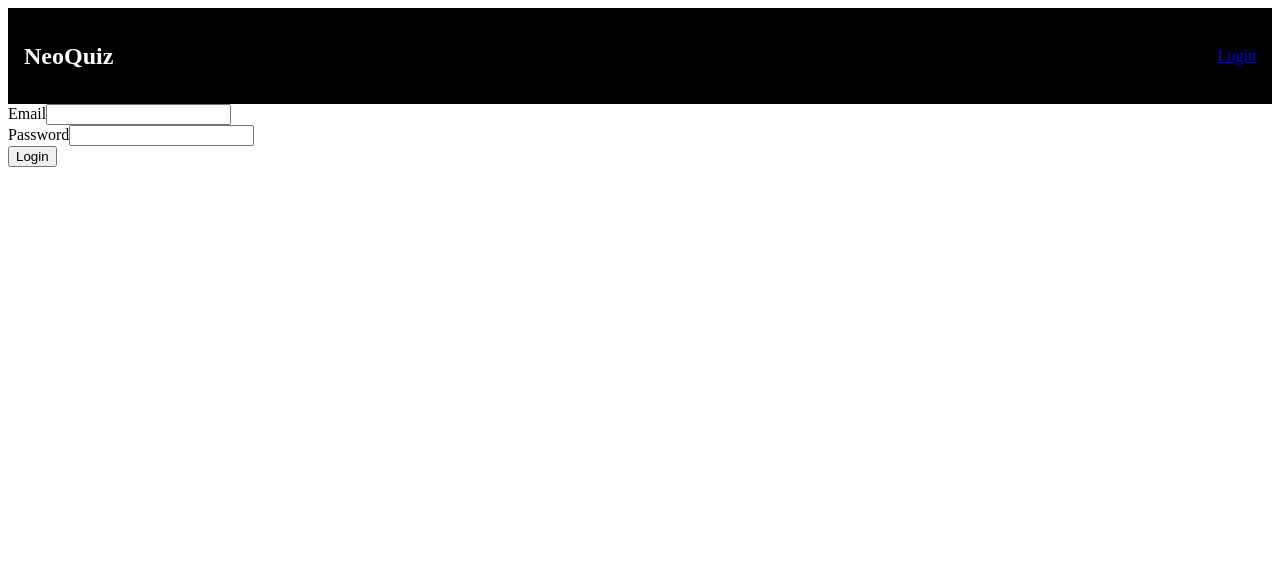
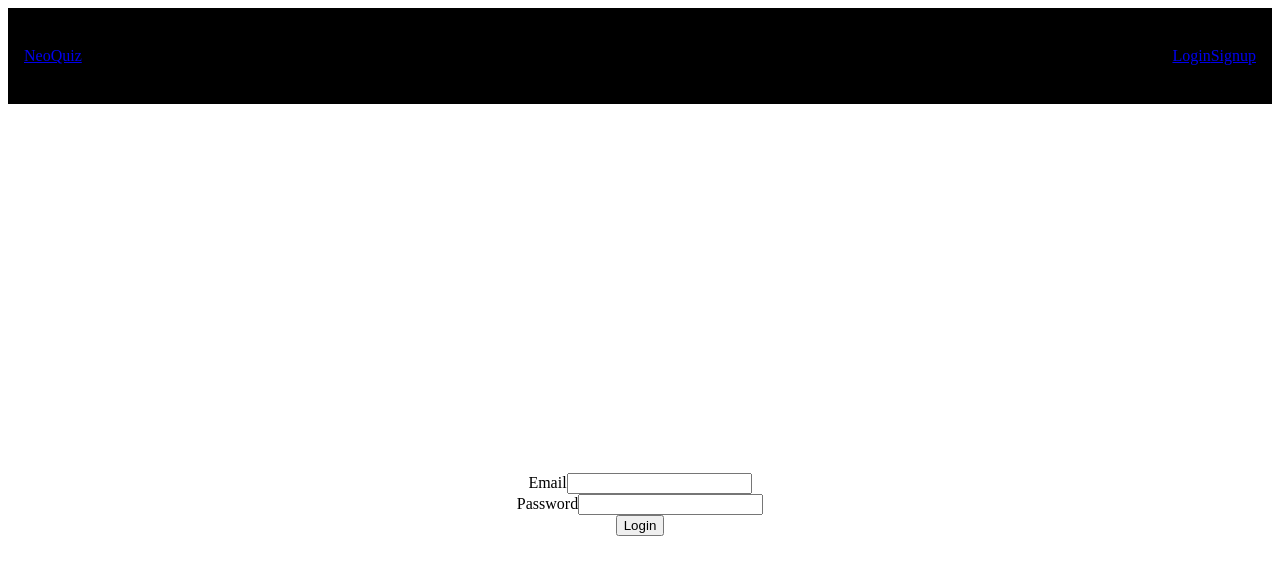
Before and after one commit to yogesh1006/quiz-appts-client, a React (Create React App) app: page /login in a window 1280 px wide. Shown: the top 574 px of the page. Built offline with nearby package versions, Linux system fonts and the light colour scheme.

Commit message:
add: styles

```diff
--- a/package.json
+++ b/package.json
@@ -14,6 +14,7 @@
     "axios": "^0.21.1",
     "react": "^17.0.2",
     "react-dom": "^17.0.2",
+    "react-hot-toast": "^2.0.0",
     "react-router-dom": "^5.2.0",
     "react-scripts": "4.0.3",
     "typescript": "^4.3.2",
--- a/src/App.tsx
+++ b/src/App.tsx
@@ -5,10 +5,12 @@ import { Route, Switch } from "react-router-dom";
 import Header from "./components/Header/Header";
 import Login from "./components/Login/Login";
 import Signup from "./components/Signup/Signup";
+import {Toaster} from "react-hot-toast"
 
 function App() {
   return (
     <div className="App">
+      <Toaster/>
       <Header />
       <Switch>
         <Route exact path="/" component={Home}></Route>
--- a/src/components/Header/Header.tsx
+++ b/src/components/Header/Header.tsx
@@ -1,14 +1,24 @@
-import React from 'react'
-import { Link } from 'react-router-dom'
-import "./header.css"
+import React from "react";
+import { Link } from "react-router-dom";
+import { useAuth } from "../../contexts/Auth/authContext";
+import "./header.css";
 
-const Header:React.FC = () => {
-    return (
-        <div className="header">
-            <h2>NeoQuiz</h2>
-            <Link to="/login">Login</Link>
+const Header: React.FC = () => {
+  const { auth } = useAuth();
+
+  return (
+    <div className="header">
+      <Link to="/">NeoQuiz</Link>
+      {auth?.token ? (
+        <Link to="/login">Scoreboard</Link>
+      ) : (
+        <div>
+          <Link to="/login">Login</Link>
+          <Link to="/register">Signup</Link>
         </div>
-    )
-}
+      )}
+    </div>
+  );
+};
 
-export default Header
+export default Header;
--- a/src/components/Login/Login.tsx
+++ b/src/components/Login/Login.tsx
@@ -1,37 +1,57 @@
 import axios from "axios";
 import React, { useState } from "react";
+import toast from "react-hot-toast";
+import { useHistory } from "react-router";
 // import {API} from "../../../backend"
-import {useAuth} from "../../contexts/Auth/authContext"
+import { useAuth } from "../../contexts/Auth/authContext";
+import "./login.css"
 
 const Login: React.FC = () => {
   const [email, setEmail] = useState<string>("");
-  const [password,setPassword] = useState<string>("")
-   const {setAuth} = useAuth();
+  const [password, setPassword] = useState<string>("");
+  const { setAuth } = useAuth();
+  const history = useHistory();
 
-  const loginHandler=async () => {
-       try {
-           const res = await axios.post("http://localhost:8080/login",{email,password})
-           console.log(res);
-        setAuth(res.data.data)
-       } catch (error) {
-           console.log(error);
-
-       }
-  }
+  const loginHandler = async (e: { preventDefault: () => void; }) => {
+    e.preventDefault();
+    try {
+      const res = await axios.post("http://localhost:8080/login", {
+        email,
+        password,
+      });
+      console.log(res);
+      setAuth(res.data.data);
+      localStorage.setItem("auth",JSON.stringify(res.data.data.token))
+      history.push("/");
+      toast.success(res.data.message)
+    } catch (error) {
+      console.log(error);
+    }
+  };
   return (
-    <div>
-      <div>
+    <form className="form">
+      <div className="field">
         <label htmlFor="email">Email</label>
-        <input placeholder="" id="email" name="email" onChange={(e) => setEmail(e.target.value)}/>
+        <input
+          placeholder=""
+          id="email"
+          name="email"
+          onChange={(e) => setEmail(e.target.value)}
+        />
       </div>
-      <div>
+      <div className="field">
         <label htmlFor="password">Password</label>
-        <input placeholder="" id="password" name="password" onChange={(e) => setPassword(e.target.value)}/>
+        <input
+          placeholder=""
+          id="password"
+          name="password"
+          onChange={(e) => setPassword(e.target.value)}
+        />
       </div>
-      <div>
-          <button onClick={loginHandler}>Login</button>
-      </div>
-    </div>
+      <button className="btn" onClick={loginHandler}>
+        Login
+      </button>
+    </form>
   );
 };
 
--- /dev/null
+++ b/src/components/Login/login.css
@@ -0,0 +1,8 @@
+.form {
+  display: flex;
+  flex-direction:column;
+  justify-content: center;
+  align-items: center;
+  margin:auto;
+  height:100vh;
+}
--- a/src/contexts/Auth/authContext.tsx
+++ b/src/contexts/Auth/authContext.tsx
@@ -26,7 +26,8 @@ export type AuthContextType = {
 const AuthContext = createContext<AuthContextType>({ auth: null, setAuth: auth => console.log(auth) });
 
 export const AuthProvider:React.FC = ({children}) => {
-    const [ auth, setAuth ] = useState(JSON.parse(localStorage.getItem("gquiz-auth") || "null"));
+    const [ auth, setAuth ] = useState(JSON.parse(localStorage.getItem("auth") || "null"));
+    console.log(auth);
 
     return(
         <AuthContext.Provider value={{ auth, setAuth }}>
```
Also changed, not shown: 1 other file (tests, documents, lock files or other folders).
